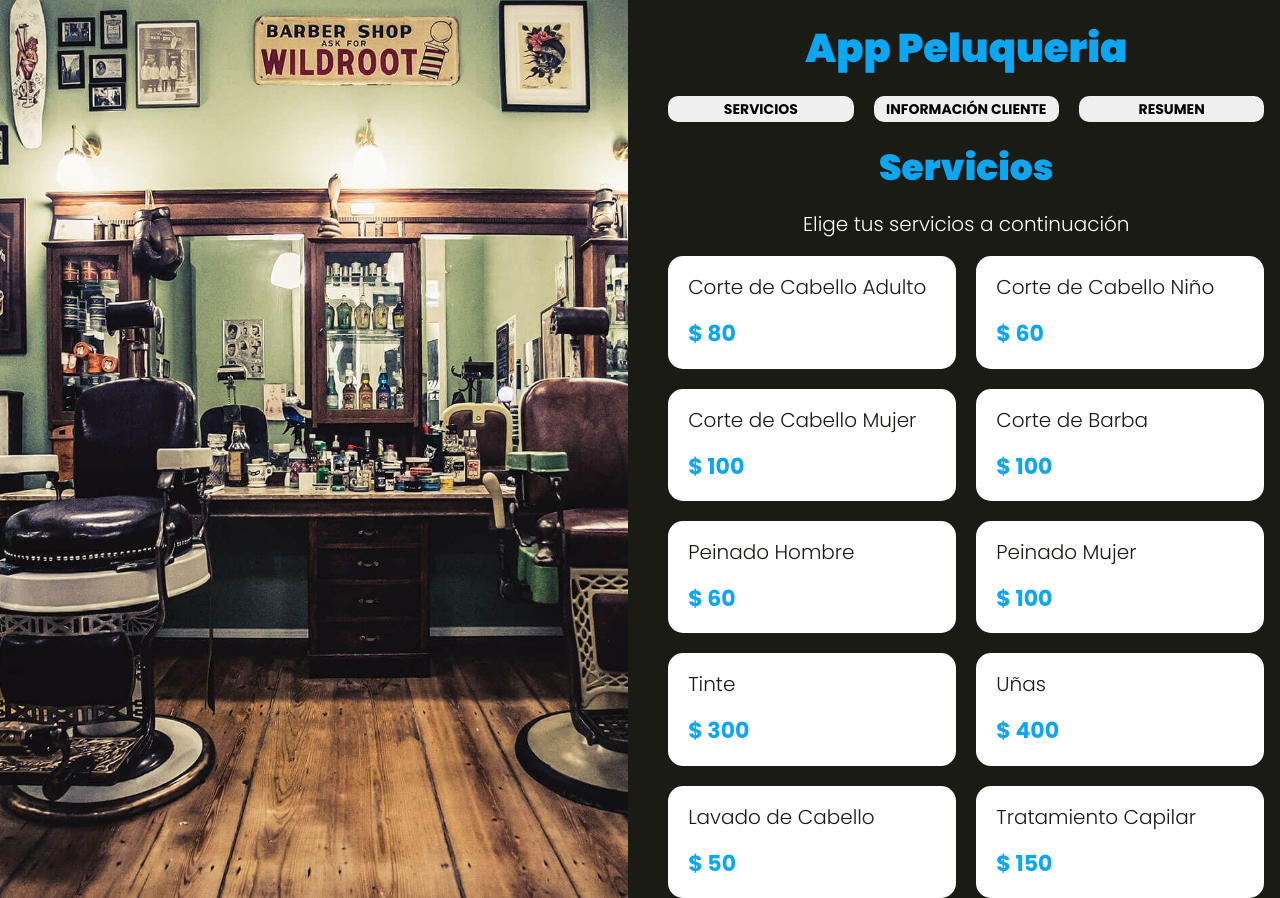
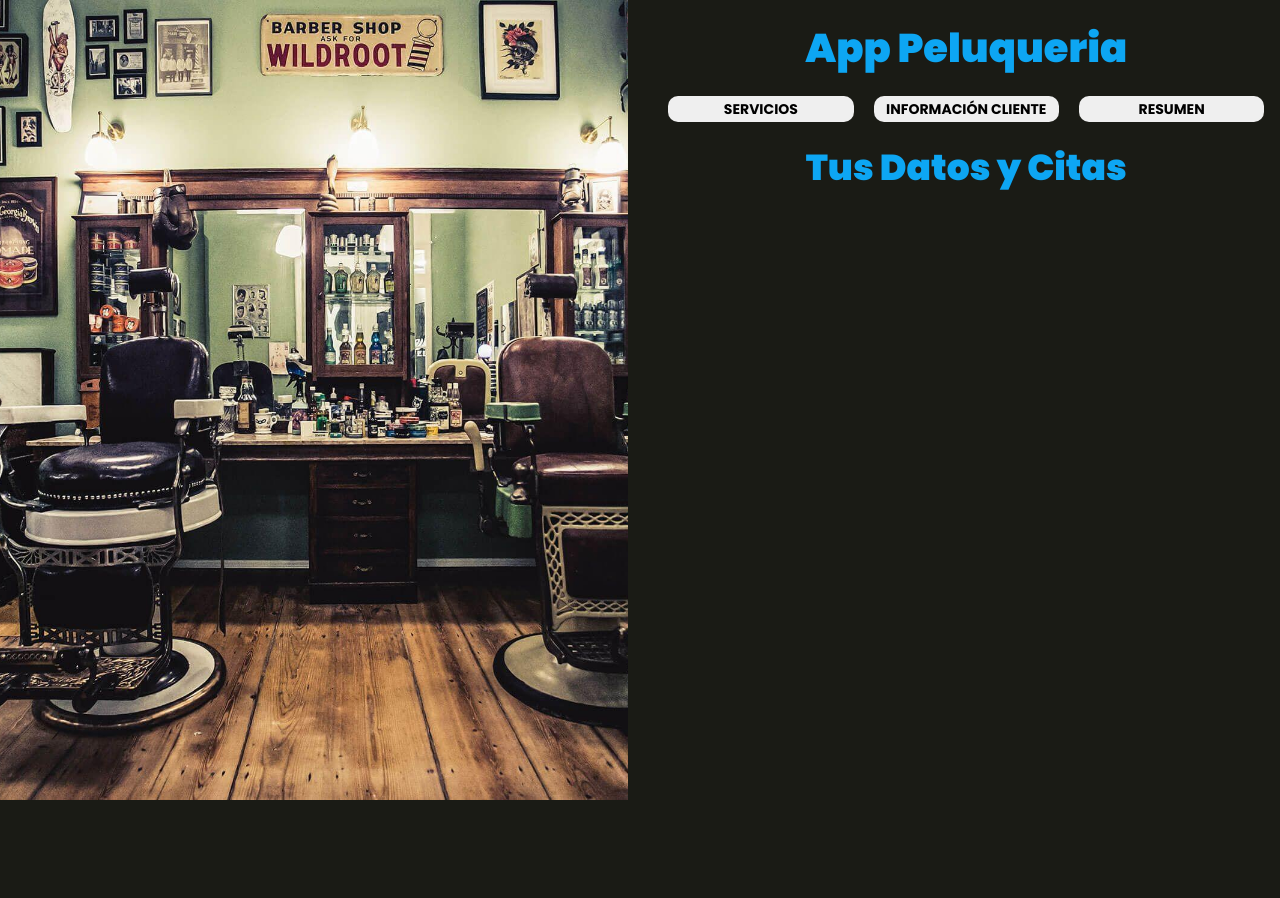
Before and after one commit to Daviiduhh/appBarberia, a website with bundled scripts: page index.html in a window 1280 px wide. Both pictures are taken after a click on the button "INFORMACIÓN CLIENTE". After the commit the page ends 800 px from the top, so only its background shows below. Built offline with nearby package versions, Linux system fonts and the light colour scheme.

Commit message:
Se agrego la funcion de cambiar de pagina con los botones

```diff
--- a/index.html
+++ b/index.html
@@ -16,14 +16,14 @@
                 <h1>App Peluqueria</h1>
             </header>
             <nav class="tabs">
-                <button type="button">Servicios</button>
-                <button type="button">Información Cliente</button>
-                <button type="button">Resumen</button>
+                <button type="button" data-paso="1">Servicios</button>
+                <button type="button" data-paso="2">Información Cliente</button>
+                <button type="button" data-paso="3">Resumen</button>
             </nav>
 
             <!-- Inicia contenido app -->
 
-            <div class="seccion">
+            <div id="paso-1" class="seccion">
                 <h2>Servicios</h2>
                 <p class="text-center">Elige tus servicios a continuación</p>
 
@@ -32,11 +32,11 @@
                 </div>
             </div>
 
-            <div class="seccion">
+            <div id="paso-2" class="seccion">
                 <h2>Tus Datos y Citas</h2>
             </div>
 
-            <div class="seccion">
+            <div id="paso-3" class="seccion">
                 <h2>Resumen</h2>
             </div>
         </div>
--- a/src/js/app.js
+++ b/src/js/app.js
@@ -1,6 +1,37 @@
+let pagina = 1;
+
 document.addEventListener('DOMContentLoaded', () => {
     iniciarApp();
+
+    //Resalta el DIv actual segun el tab/pestaña que se presiona
+    mostrarSeccion();
+
+    //Oculata o muestra la seccion segun el tab que se presiona
+    cambiarSeccion();
 });
+
+function mostrarSeccion() {
+    const seccionActual = document.querySelector(`#paso-${pagina}`);
+    seccionActual.classList.add('mostrar-seccion')
+}
+
+function cambiarSeccion() {
+    const enlaces = document.querySelectorAll('.tabs button');
+
+    enlaces.forEach (enlace => {
+        enlace.addEventListener('click', event => {
+            event.preventDefault();
+
+            pagina = parseInt(event.target.dataset.paso);
+
+            //Eliminar seccion anterior
+            document.querySelector('.mostrar-seccion').classList.remove('mostrar-seccion');
+
+            const seccion = document.querySelector(`#paso-${pagina}`)
+            seccion.classList.add('mostrar-seccion');
+        })
+    })
+}
 
 function iniciarApp() {
     mostrarServicios();
--- a/src/scss/layout/_UI.scss
+++ b/src/scss/layout/_UI.scss
@@ -30,8 +30,9 @@ body {
     .seccion{
         display: none;
         margin-top: $separacion / 2;
-        &:first-of-type {
-            display: block;
-        }
     }
 }
+
+.mostrar-seccion {
+    display: block!important;
+}
--- a/src/scss/layout/_servicios.scss
+++ b/src/scss/layout/_servicios.scss
@@ -1,4 +1,6 @@
 .listado-servicios {
+    margin-bottom: 2rem;
+
     @include grid(1, 2rem);
     @include tablet {
         @include grid(2, 2rem);
```
Also changed, not shown: build/css/app.css, build/js/bundle.min.js, 2 other files.
